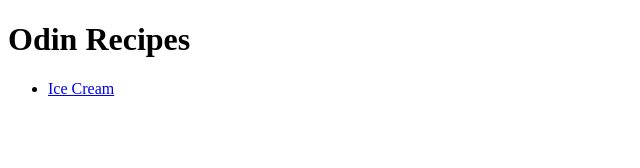
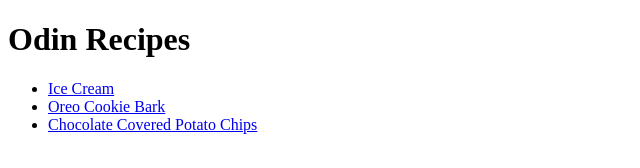
Before and after one commit to NazTM/odin-recipes, a plain HTML site: page index.html in a window 1280 px wide. Shown: the whole page, without its empty margins (0-640 px from the left). Drawn offline with Linux system fonts and the light colour scheme.

Commit message:
Modify index.html

```diff
--- a/index.html
+++ b/index.html
@@ -10,6 +10,8 @@
     <h1>Odin Recipes</h1>
     <ul>
         <li><a href="./recipes/ice-cream.html">Ice Cream</a></li>
+        <li><a href="./recipes/oreo-bark.html">Oreo Cookie Bark</a></li>
+        <li><a href="./recipes/choc-potato.html">Chocolate Covered Potato Chips</a></li>
     </ul>
 </body>
 </html>
```
